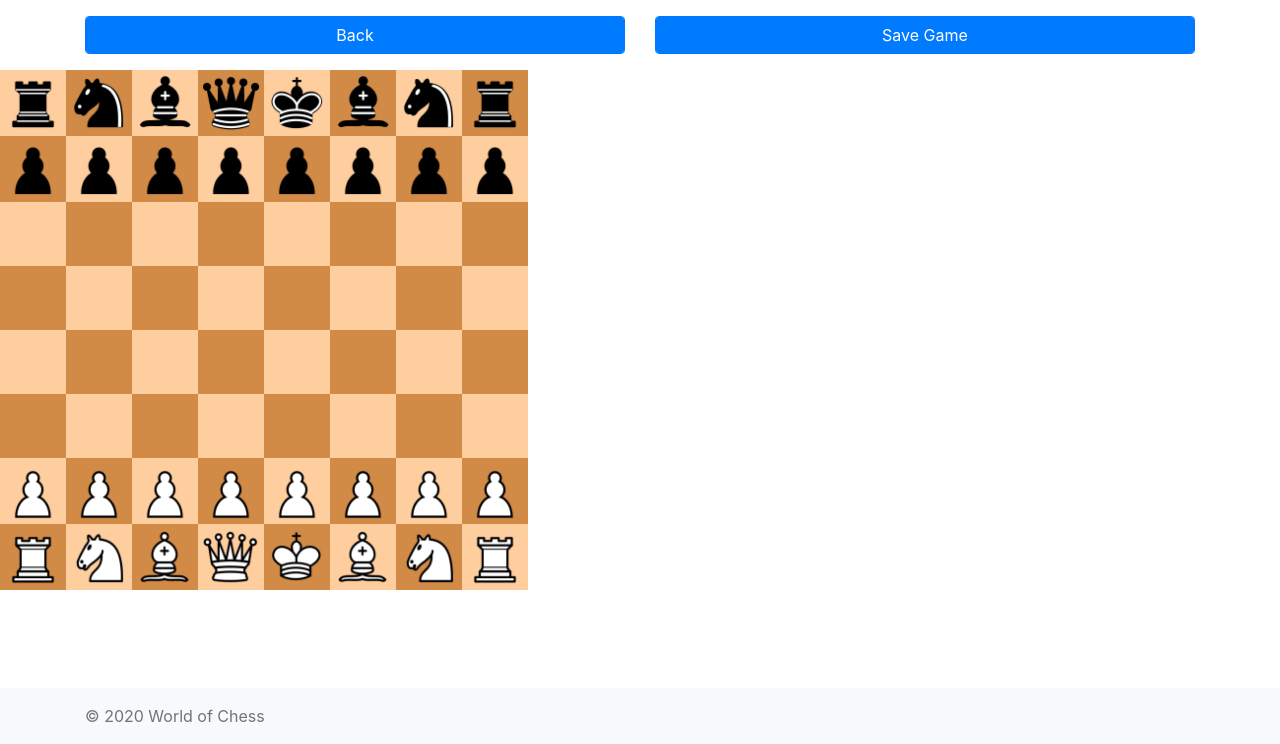
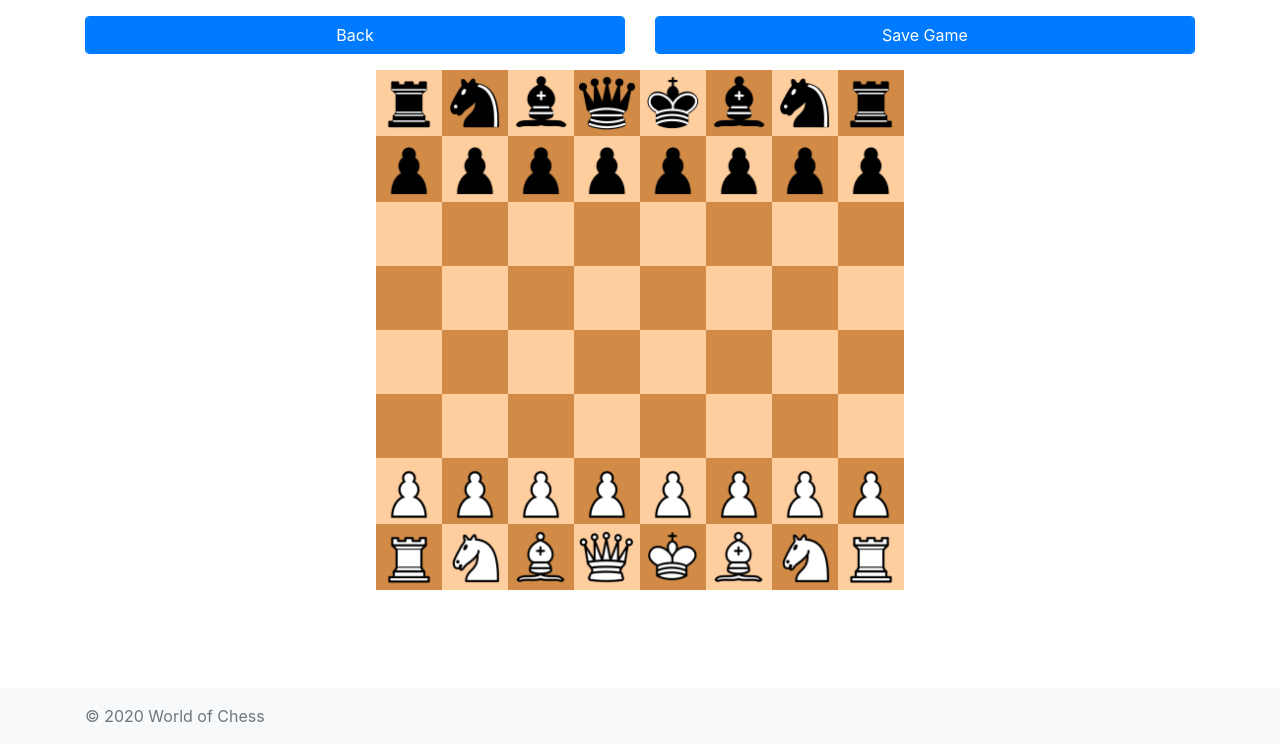
Before and after one commit to JonahSutter/COMP442_Website_Project, a Flask app: page /game/ in a window 1280 px wide. Shown: the part 56-800 px from the top of the page. Run offline with Flask 2, Linux system fonts and the light colour scheme; some libraries are stand-ins or nearby versions.

Commit message:
board centered

```diff
--- a/static/styles/game_style.css
+++ b/static/styles/game_style.css
@@ -1,3 +1,8 @@
+.game-board {
+	margin-left: auto;
+	margin-right: auto;
+}
+
 .white-space {
 	background-color: #FFCE9E;
 	height: 4em;
@@ -19,7 +24,3 @@
 	padding-bottom: 1em;
 	padding-top: 1em;
 }
-
-.game-board {
-	margin: auto;
-}
--- a/templates/game_page.html
+++ b/templates/game_page.html
@@ -30,8 +30,8 @@ function goBack() {
 		</div>
 	</div>
 </div>
-<div class="game-board">
-	<table>
+<div>
+	<table class="game-board">
 		<tr>
 			<td class="white-space"> <img class="piece" src="/static/images/chess_pieces/black_rook.png" alt="black rook"> </td>
 			<td class="black-space"> <img class="piece" src="/static/images/chess_pieces/black_knight.png" alt="black knight"> </td>
```
